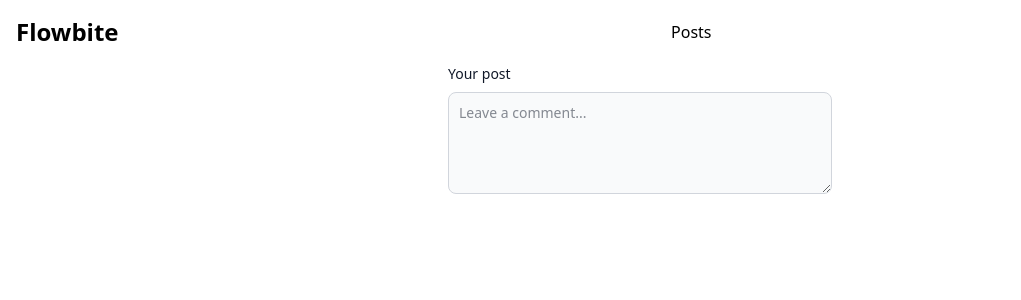
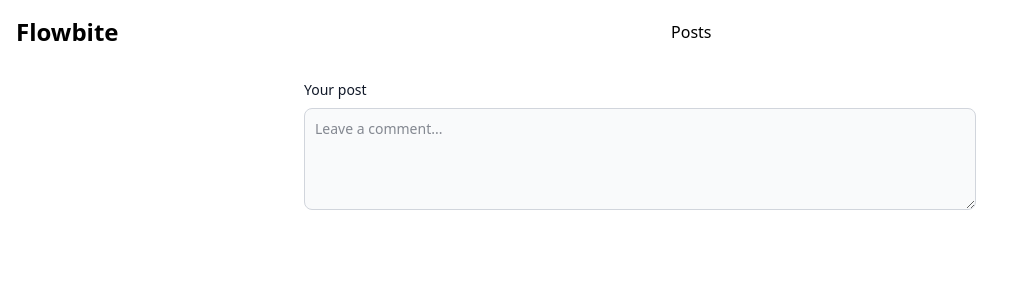
Before and after one commit to Milanator/blog-vuejs, a Nuxt app: page /post in a window 1280 px wide. Shown: the top 300 px of the page, without its empty margins (0-1021 px from the left). Built offline with nearby package versions, Linux system fonts and the light colour scheme; no server answers.

Commit message:
[EDIT] Post - index

```diff
--- a/pages/post/index.vue
+++ b/pages/post/index.vue
@@ -2,7 +2,8 @@
 import Posts from "~/components/post/posts.vue";
 </script>
 <template>
-  <form class="max-w-sm mx-auto">
+  <div class="max-w-2xl mx-auto my-4">
+    <form class="mb-4">
       <label
         for="message"
         class="block mb-2 text-sm font-medium text-gray-900 dark:text-white"
@@ -17,7 +18,6 @@ import Posts from "~/components/post/posts.vue";
     </form>
 
     <!-- Listing -->
-  <div class="max-w-3xl mx-auto my-4">
     <Posts />
   </div>
 </template>
```
Lines whose indentation alone changed are shown as unchanged.
